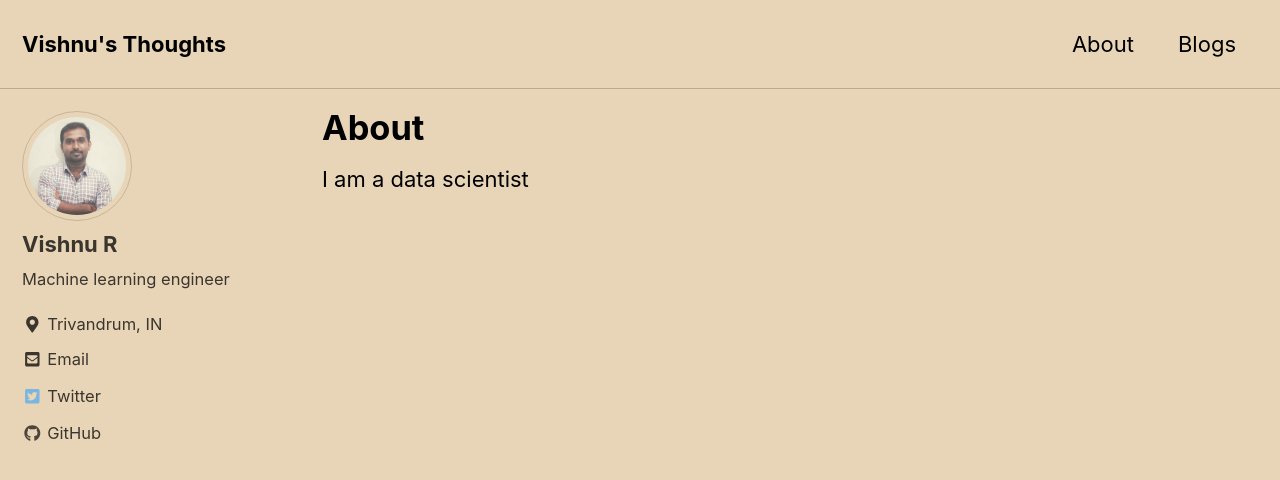
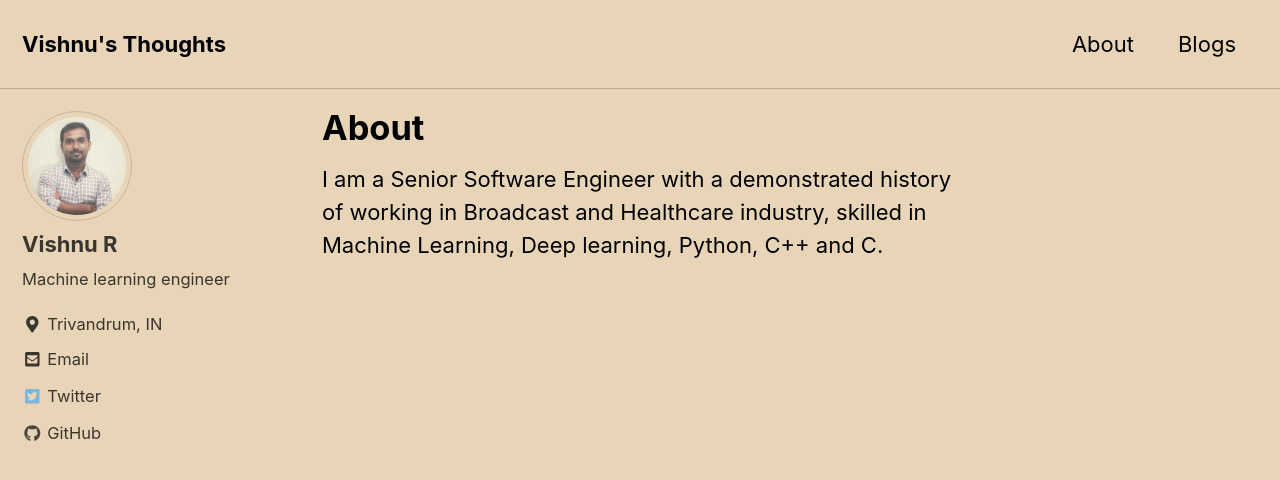
Before and after one commit to vishnurapps/vishnurapps.github.io, a Jekyll site: the page built from _pages/about.md, in a window 1280 px wide and 900 px high. Shown: the top 480 px of the window. Built offline with Jekyll 4.4.1, drawn with Linux system fonts in a browser that asks for light colours; cached includes are drawn as plain includes; nearby versions of some CDN libraries.

Commit message:
Update about.md

```diff
--- a/_pages/about.md
+++ b/_pages/about.md
@@ -3,4 +3,4 @@ title: "About"
 permalink: /About/
 ---
 
-I am a data scientist
+I am a Senior Software Engineer with a demonstrated history of working in Broadcast and Healthcare industry, skilled in Machine Learning, Deep learning, Python, C++ and C.
```
